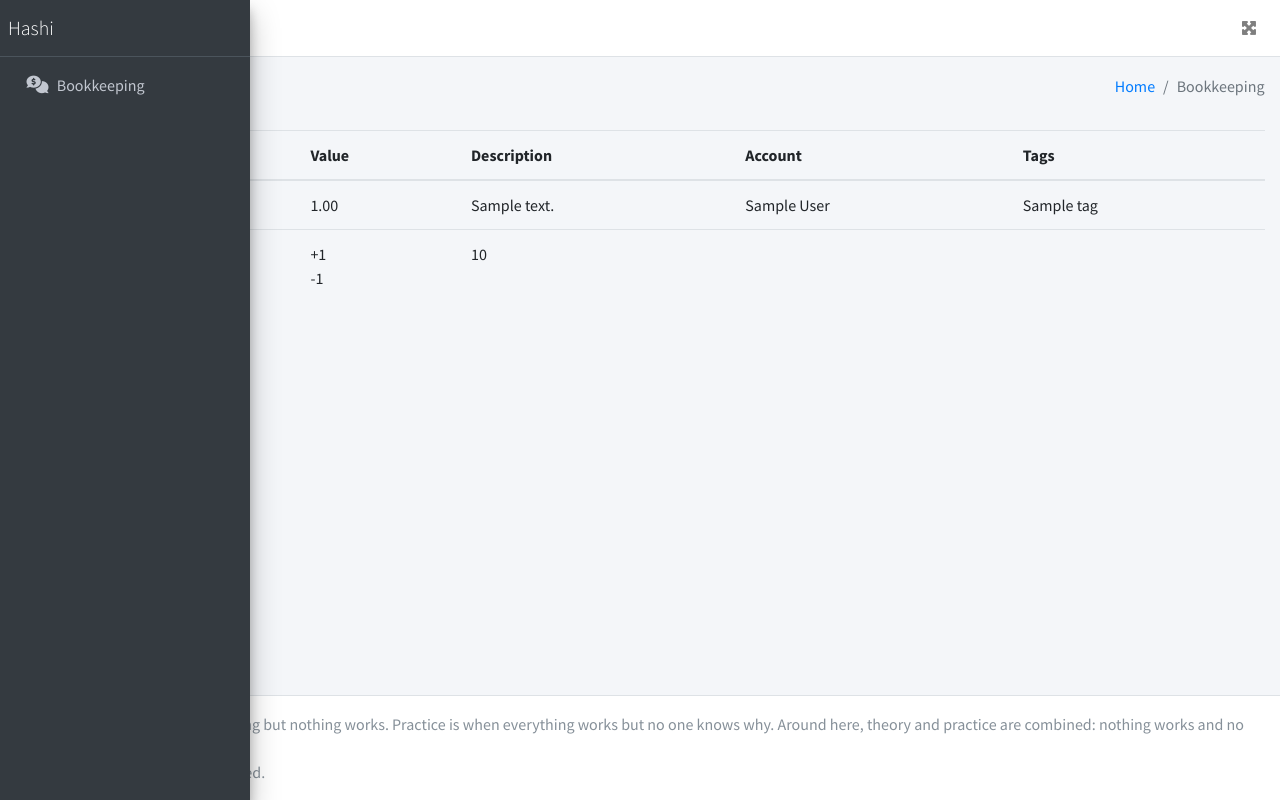
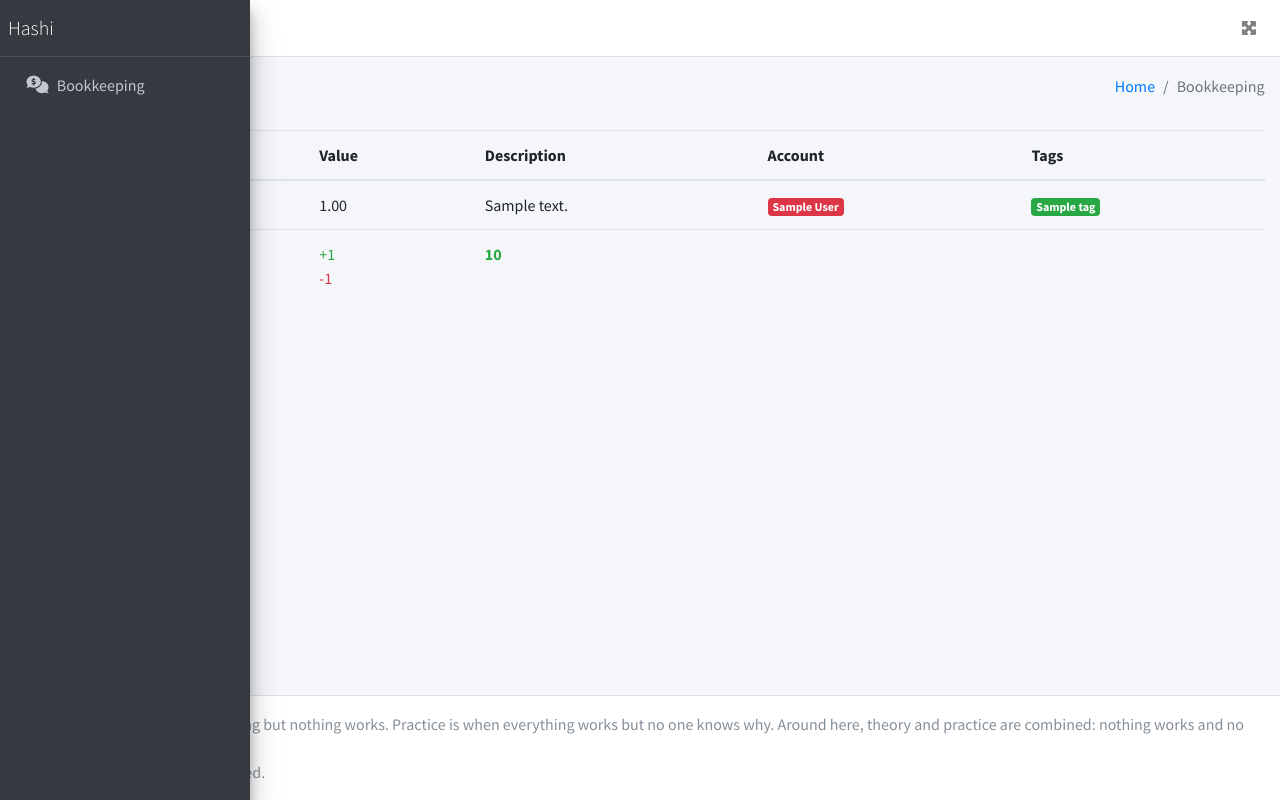
Before and after one commit to rennerocha/hashi, a Django app: template hashi/templates/bookkeeping/entry_list.html in a window 1280 px wide. Run offline with Django 3.2, Linux system fonts and the light colour scheme; tables that the repository leaves empty hold one stand-in row (Sample ...); the template is opened without the code that fills it: values named after a table or form of the project are taken from there, most other values are stand-ins (such as "Sample title", 1, 10 or a date in 2020); some libraries are stand-ins or nearby versions.

Commit message:
Add some formatting in the entries list values

```diff
--- a/hashi/templates/bookkeeping/entry_list.html
+++ b/hashi/templates/bookkeeping/entry_list.html
@@ -25,8 +25,14 @@
                 </span>
               </td>
               <td>{{ entry.description }}</td>
-              <td>{{ entry.account.name }}</td>
-              <td>{{ entry.tags.all|join:", " }}</td>
+              <td>
+                <span class="badge bg-danger">{{ entry.account.name }}</span>
+              </td>
+              <td>
+                {% for tag in entry.tags.all %}
+                  <span class="badge bg-success">{{ tag.name }}</span>
+                {% endfor %}
+              </td>
             </tr>
             {% empty %}
             <tr>
@@ -36,10 +42,16 @@
             <tr>
               <td></td>
               <td>
-                +{{ total_income }}<br>
-                -{{ total_expense }}
+                <span class="text-success">+{{ total_income }}</span><br/>
+                <span class="text-danger">-{{ total_expense }}</span>
               </td>
-              <td colspan="3">{{ balance }}</td>
+              <td colspan="3">
+                {% if balance < 0 %}
+                  <strong><span class="text-danger">{{ balance }}</span></strong>
+                {% else %}
+                  <strong><span class="text-success">{{ balance }}</span></strong>
+                {% endif %}
+              </td>
             </tr>
           </tbody>
         </table>
```
